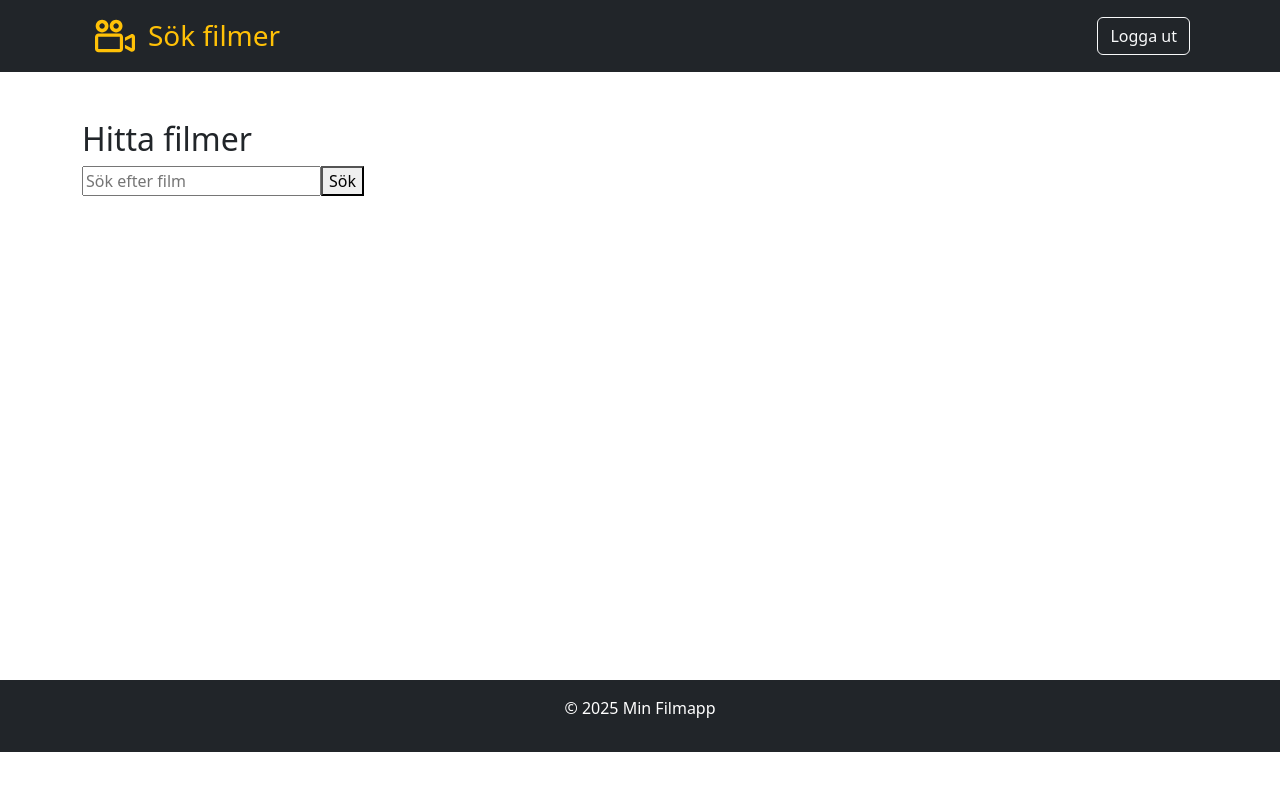
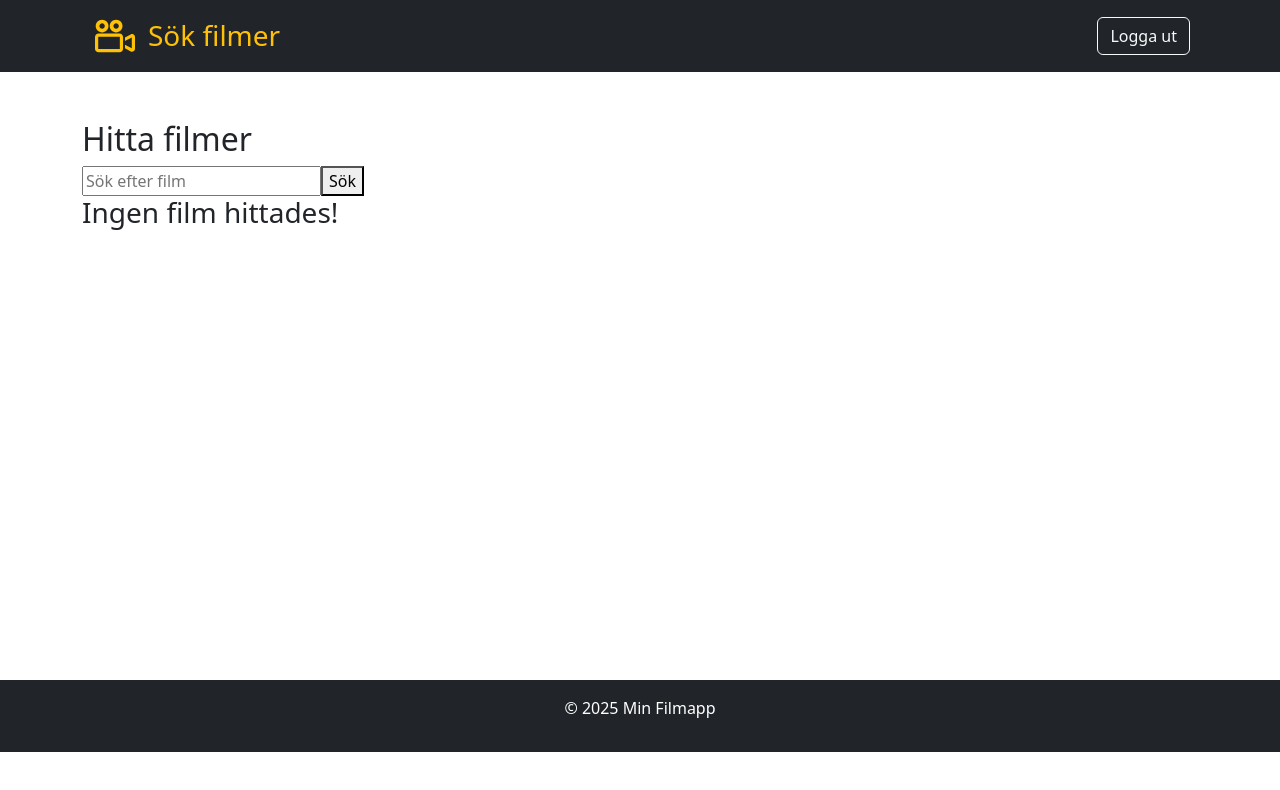
Before and after one commit to melikazn/dt210g-projekt, a React (Vite) app: page /home in a window 1280 px wide. Shown: the top 790 px of the page. Built offline with nearby package versions, Linux system fonts and the light colour scheme; sample sign-in values are in the browser's storage.

Commit message:
Update Home.tsx

```diff
--- a/src/pages/Home.tsx
+++ b/src/pages/Home.tsx
@@ -55,6 +55,7 @@ const Home = () => {
 
         {/* Visa en laddningsindikator om filmerna fortfarande hämtas */}
         {loading && <p>Laddar...</p>}
+        <h3 >Ingen film hittades!</h3>
 
         {/* Om det finns några filmer, rendera listan */}
         {movies && (
```
